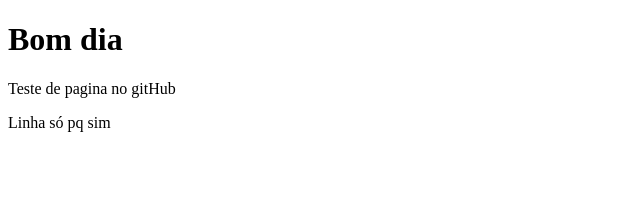
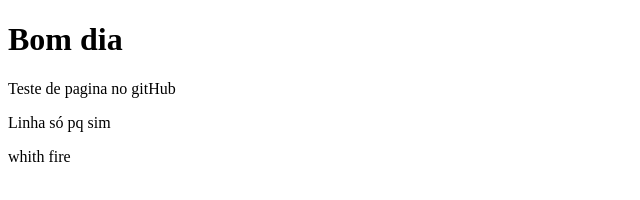
Before and after one commit to ruyfmarkes/cv, a plain HTML site: page index.html in a window 1280 px wide. Shown: the full height of the page, 0-640 px from the left. Drawn offline with Linux system fonts and the light colour scheme.

Commit message:
Update index.html

```diff
--- a/index.html
+++ b/index.html
@@ -27,5 +27,6 @@
   firebase.initializeApp(firebaseConfig);
   firebase.analytics();
 </script>
+<p>whith fire</p>
 </body>
 </html>
```
